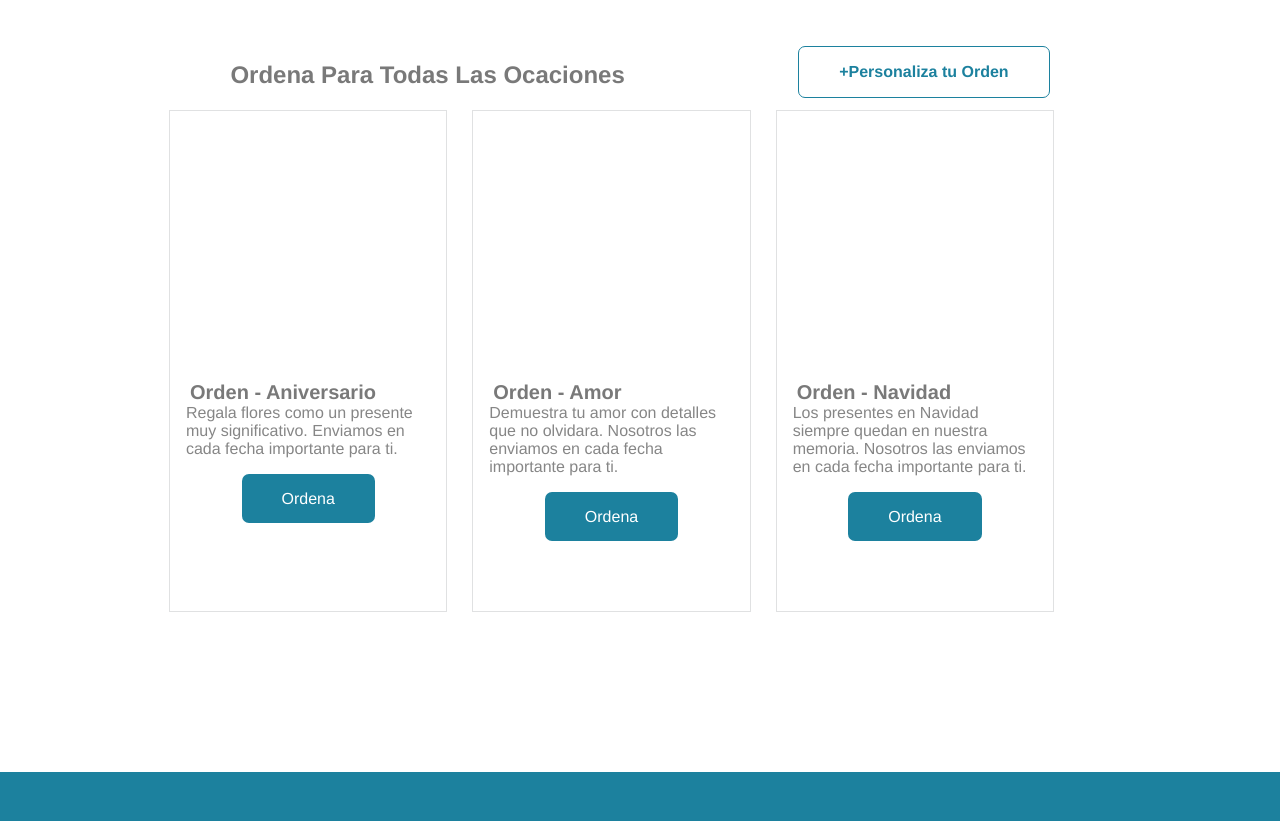
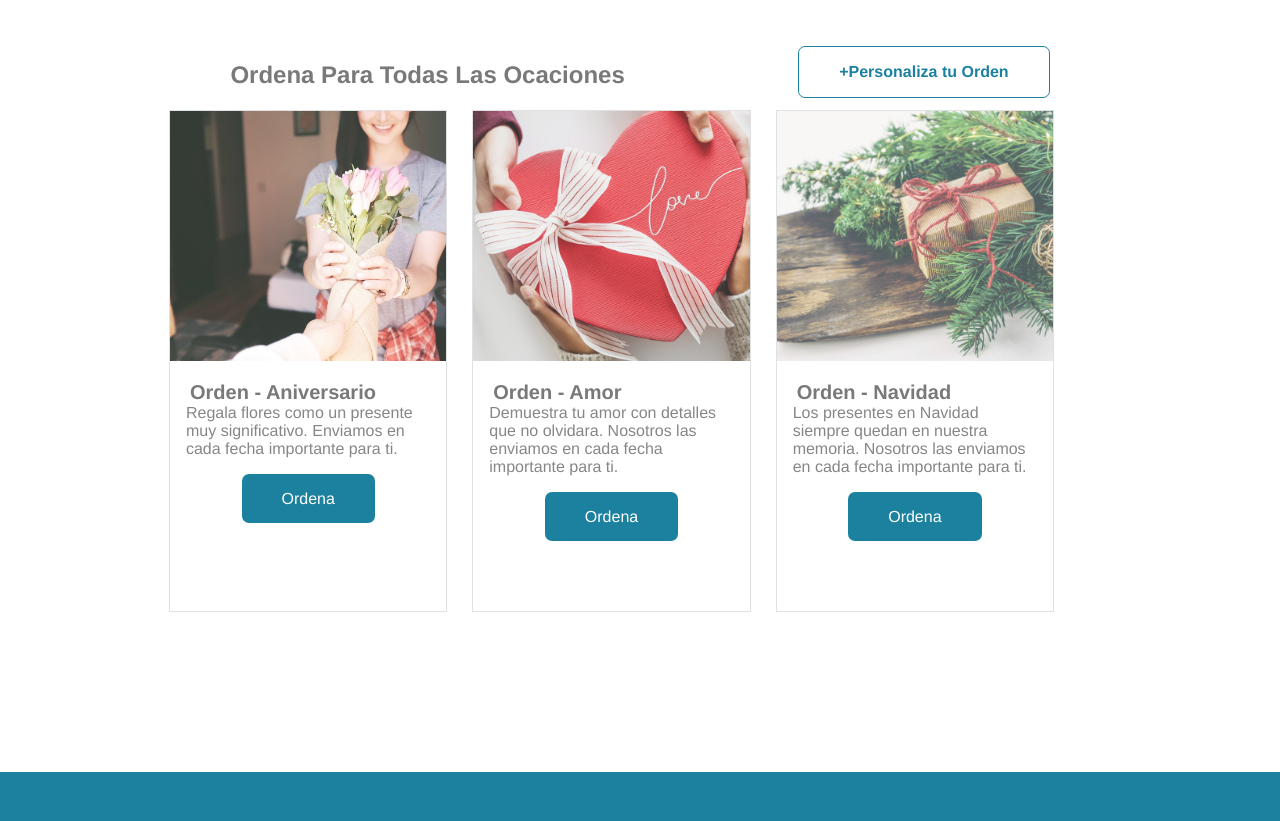
Before and after one commit to ideasjaed/regalos, a plain HTML site: page index.html in a window 1280 px wide. Shown: the part 1346-2167 px from the top of the page. Drawn offline with Linux system fonts and the light colour scheme; the site is published under a folder, as on GitHub Pages, so addresses that start at the root find nothing.

Commit message:
change ruta images

```diff
--- a/css/style.css
+++ b/css/style.css
@@ -230,7 +230,7 @@ html, body{
     display: block;
     height: 250px;
     width: 100%;
-    background-image: url(/img/flores.jpg);
+    background-image: url(../img/flores.jpg);
     background-position: center;
     background-repeat: no-repeat;
     background-size: cover;
@@ -240,7 +240,7 @@ html, body{
     display: block;
     height: 250px;
     width: 100%;
-    background-image: url(/img/amor-.jpg);
+    background-image: url(../img/amor-.jpg);
     background-position: center;
     background-repeat: no-repeat;
     background-size: cover;
@@ -250,7 +250,7 @@ html, body{
     display: block;
     height: 250px;
     width: 100%;
-    background-image: url(/img/navidad.jpg);
+    background-image: url(../img/navidad.jpg);
     background-position: center;
     background-repeat: no-repeat;
     background-size: cover;
```
